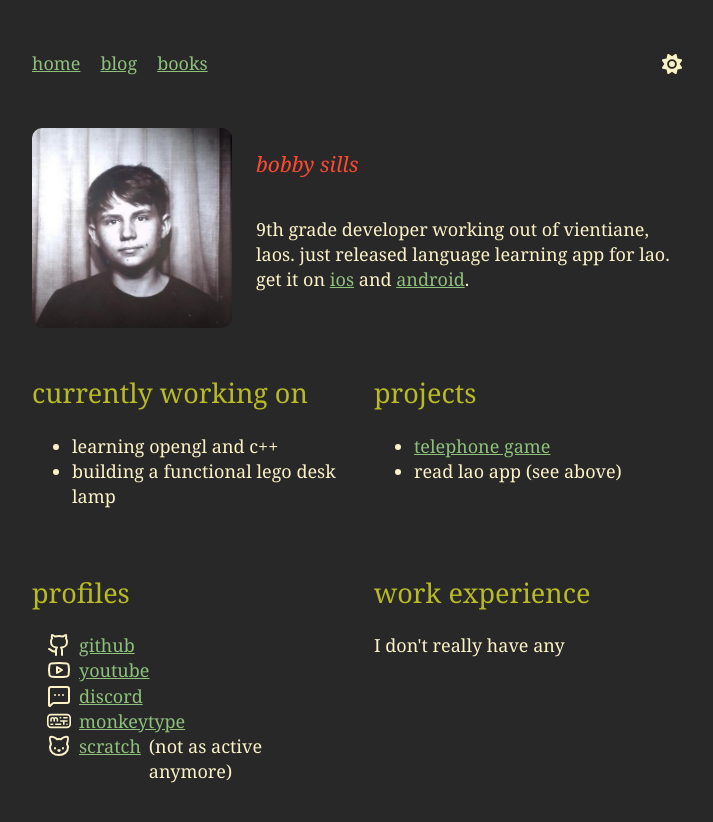
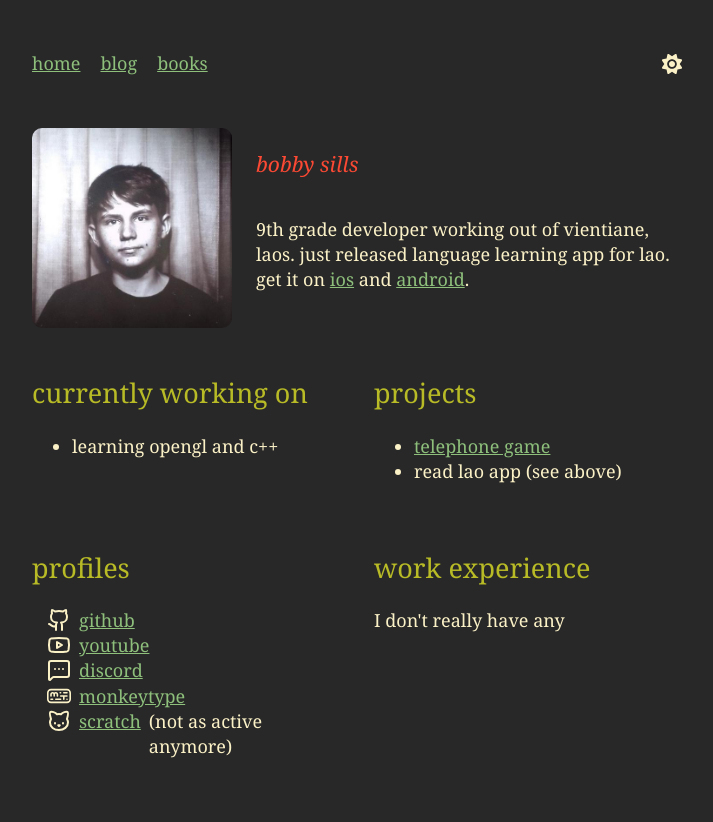
Before and after one commit to bobby-sills/bobby-sills.github.io, a Svelte app: page / in a window 1280 px wide. Shown: the top 822 px of the page, without its empty margins (278-991 px from the left). After the commit the page ends 801 px from the top, so only its background shows below. Built offline with nearby package versions, Linux system fonts and the light colour scheme.

Commit message:
changed what I'm working on

```diff
--- a/src/Home.svelte
+++ b/src/Home.svelte
@@ -52,7 +52,6 @@
 			<h2>currently working on</h2>
 			<ul>
 				<li>learning opengl and c++</li>
-				<li>building a functional lego desk lamp</li>
 			</ul>
 		</div>
 		<div>
```
